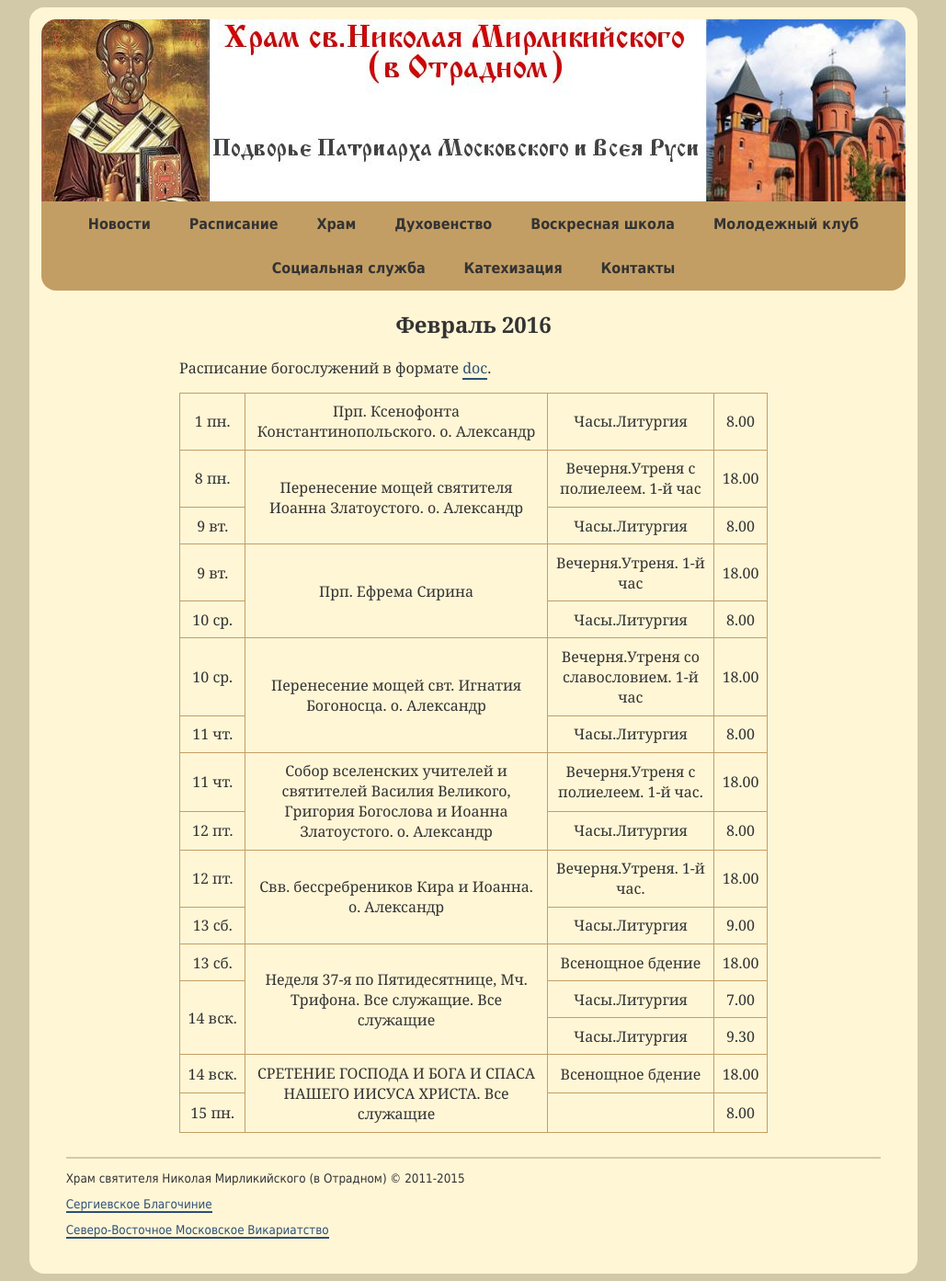
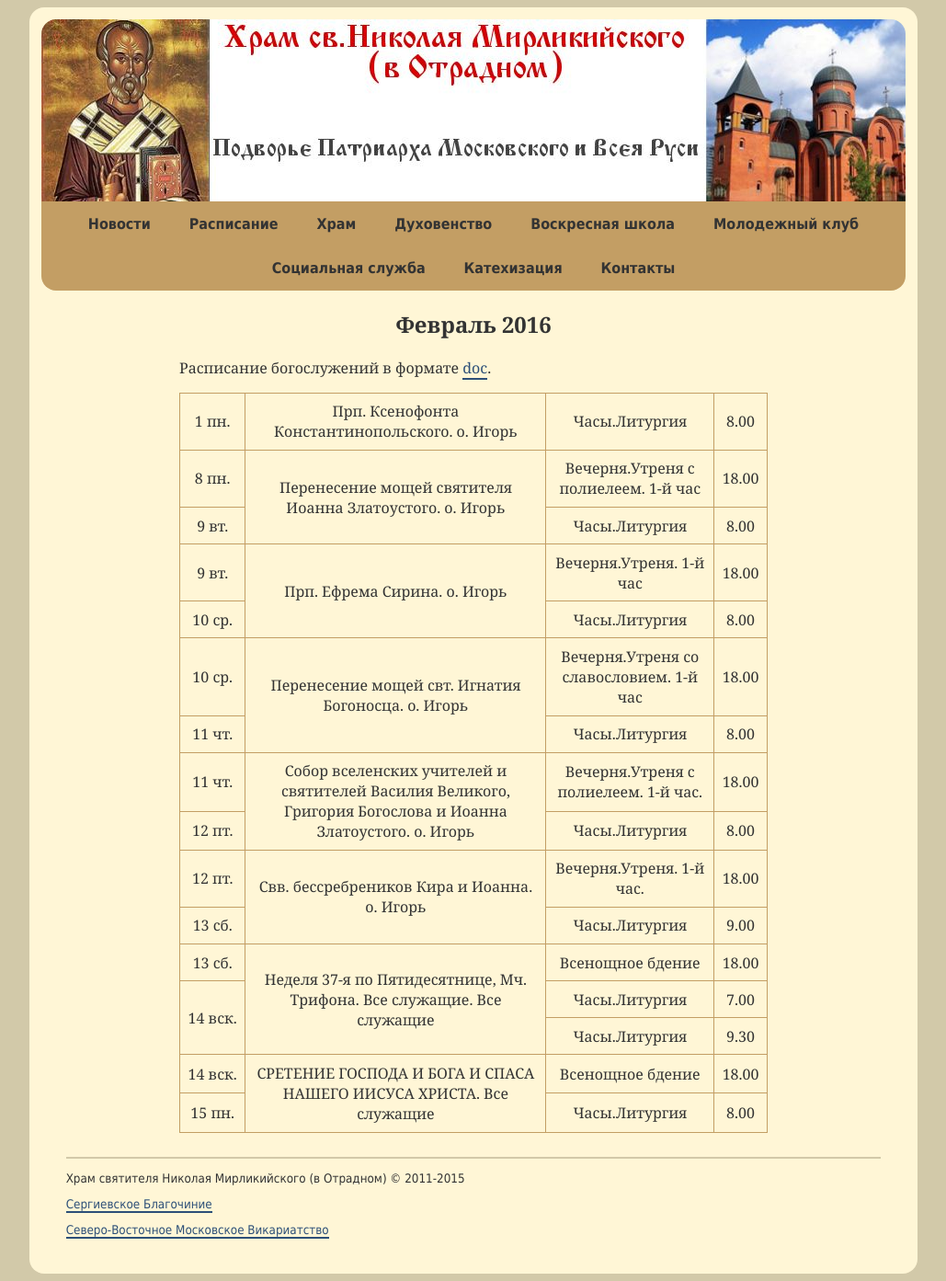
Before and after one commit to hramotradnoe/hramotradnoe.github.io, a Jekyll site: the page built from schedule/index.html, in a window 1280 px wide. Shown: the whole page at 92% size, without its empty margins (125-1154 px from the left). Built offline with Jekyll 4.4.1, drawn with Linux system fonts in a browser that asks for light colours; Markdown is read by kramdown in place of the engine named in the settings.

Commit message:
Update schedule.yml

```diff
--- a/_data/schedule.yml
+++ b/_data/schedule.yml
@@ -1,12 +1,12 @@
 period: Февраль 2016
 link: "https://docs.google.com/document/d/1MRnRzMpEdNcRiuZwPqMXle6WDNrjjhkfhUWmukT13HE/edit"
 timetable:
- - description : "Прп. Ксенофонта Константинопольского. о. Александр"
+ - description : "Прп. Ксенофонта Константинопольского. о. Игорь"
    services    :
       - day   : 1&nbsp;пн.
         time  : '8.00'
         title : "Часы.Литургия"
- - description : "Перенесение мощей святителя Иоанна Златоустого. о. Александр"
+ - description : "Перенесение мощей святителя Иоанна Златоустого. о. Игорь"
    services    :
       - day   : 8&nbsp;пн.
         time  : '18.00'
@@ -14,7 +14,7 @@
       - day   : 9&nbsp;вт.
         time  : '8.00'
         title : "Часы.Литургия"
- - description : "Прп. Ефрема Сирина"
+ - description : "Прп. Ефрема Сирина. о. Игорь"
    services    :
       - day   : 9&nbsp;вт.
         time  : '18.00'
@@ -22,7 +22,7 @@
       - day   : 10&nbsp;ср.
         time  : '8.00'
         title : "Часы.Литургия"
- - description : "Перенесение мощей свт. Игнатия Богоносца. о. Александр"
+ - description : "Перенесение мощей свт. Игнатия Богоносца. о. Игорь"
    services    :
       - day   : 10&nbsp;ср.
         time  : '18.00'
@@ -30,7 +30,7 @@
       - day   : 11&nbsp;чт.
         time  : '8.00'
         title : "Часы.Литургия"
- - description : "Собор вселенских учителей и святителей Василия Великого, Григория Богослова и Иоанна Златоустого. о. Александр"
+ - description : "Собор вселенских учителей и святителей Василия Великого, Григория Богослова и Иоанна Златоустого. о. Игорь"
    services    :
       - day   : 11&nbsp;чт.
         time  : '18.00'
@@ -38,7 +38,7 @@
       - day   : 12&nbsp;пт.
         time  : '8.00'
         title : "Часы.Литургия"
- - description : "Свв. бессребреников Кира и Иоанна. о. Александр"
+ - description : "Свв. бессребреников Кира и Иоанна. о. Игорь"
    services    :
       - day   : 12&nbsp;пт.
         time  : '18.00'
@@ -64,3 +64,4 @@
         title : "Всенощное бдение"
       - day   : 15&nbsp;пн.
         time  : '8.00'
+        title : "Часы.Литургия"
```
